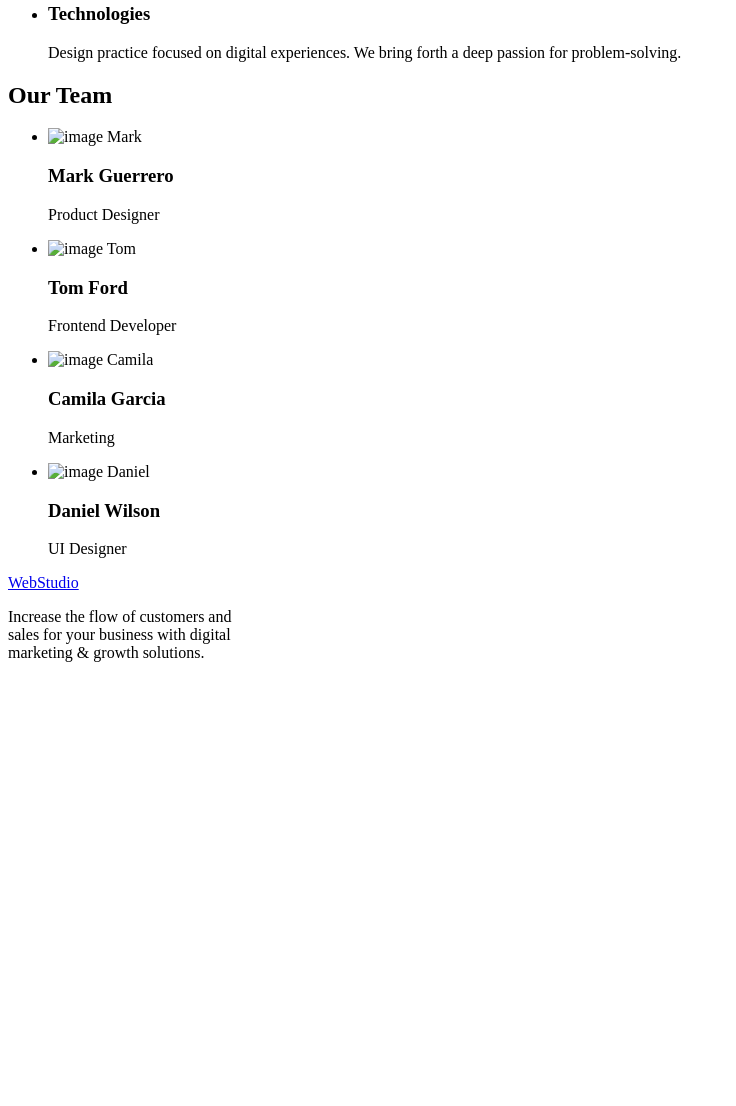
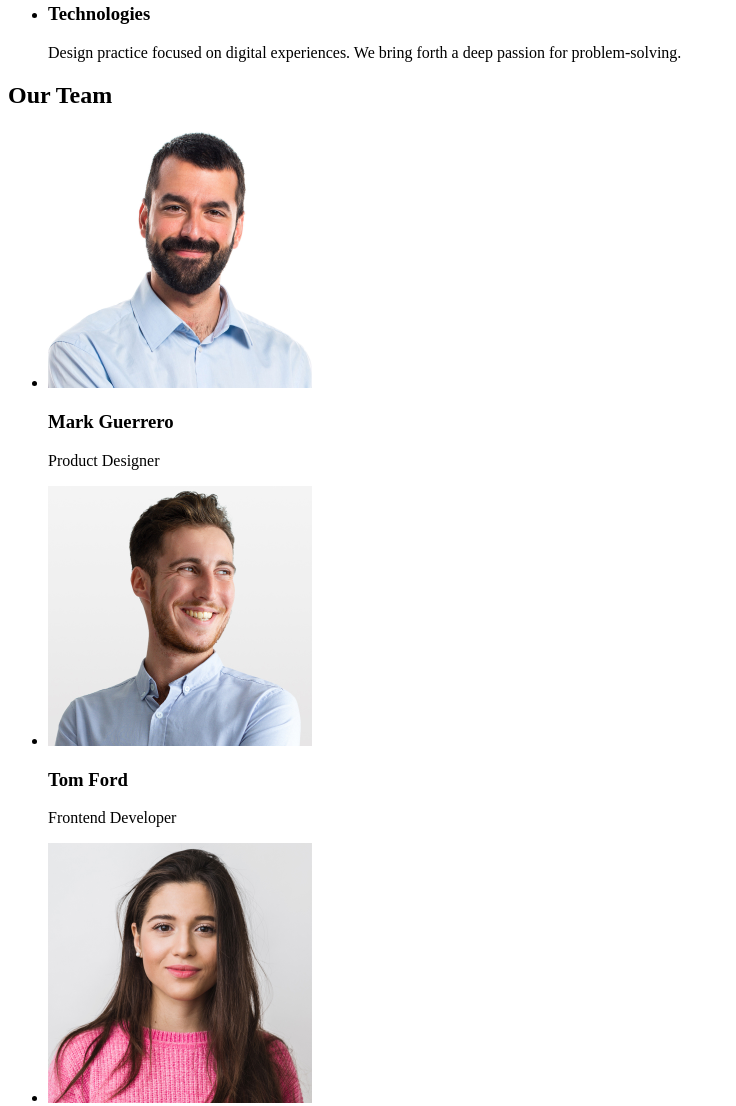
Before and after one commit to Tetyana-stibysh/goit-markup-hw-06, a plain HTML site: page index.html in a window 1280 px wide. Shown: the part 532-1638 px from the top of the page, without its empty margins (0-736 px from the left). Before the commit the page ends 1210 px from the top, so only its background shows below. Drawn offline with Linux system fonts and the light colour scheme; the site is published under a folder, as on GitHub Pages, so addresses that start at the root find nothing.

Commit message:
updating the site markup3

```diff
--- a/index.html
+++ b/index.html
@@ -3,7 +3,7 @@
   <head>
     <meta charset="UTF-8" />
     <meta name="viewport" content="width=device-width, initial-scale=1.0" />
-    <title>Document</title>
+    <title>Veb Studio</title>
   </head>
   <body>
     <header>
@@ -21,7 +21,7 @@
       </ul>
     </header>
     <main>
-      <!-- main section-->
+      <!-- Hero section-->
       <section>
         <h1>Effective Solutions for Your Business</h1>
         <button type="button">Order Service</button>
@@ -66,22 +66,22 @@
         <h2>Our Team</h2>
         <ul>
           <li>
-            <img src="/images/img-mark.jpg" alt="image Mark" width="264" />
+            <img src="./images/img-mark.jpg" alt="image Mark" width="264" />
             <h3>Mark Guerrero</h3>
             <p>Product Designer</p>
           </li>
           <li>
-            <img src="/images/img-tom.jpg" alt="image Tom" width="264" />
+            <img src="./images/img-tom.jpg" alt="image Tom" width="264" />
             <h3>Tom Ford</h3>
             <p>Frontend Developer</p>
           </li>
           <li>
-            <img src="/images/img-camila.jpg" alt="image Camila" width="264" />
+            <img src="./images/img-camila.jpg" alt="image Camila" width="264" />
             <h3>Camila Garcia</h3>
             <p>Marketing</p>
           </li>
           <li>
-            <img src="/images/img-daniel.jpg" alt="image Daniel" width="264" />
+            <img src="./images/img-daniel.jpg" alt="image Daniel" width="264" />
             <h3>Daniel Wilson</h3>
             <p>UI Designer</p>
           </li>
```
